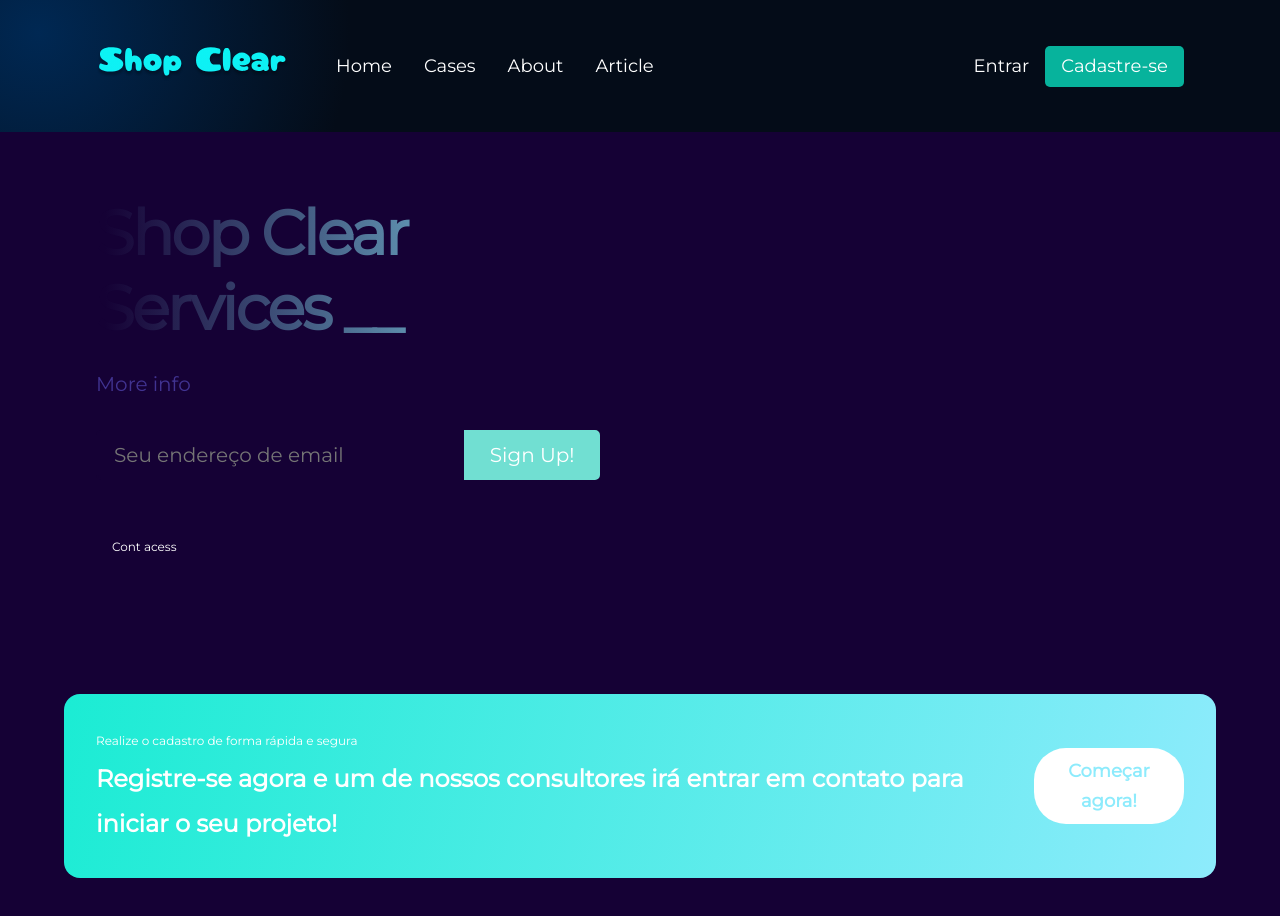
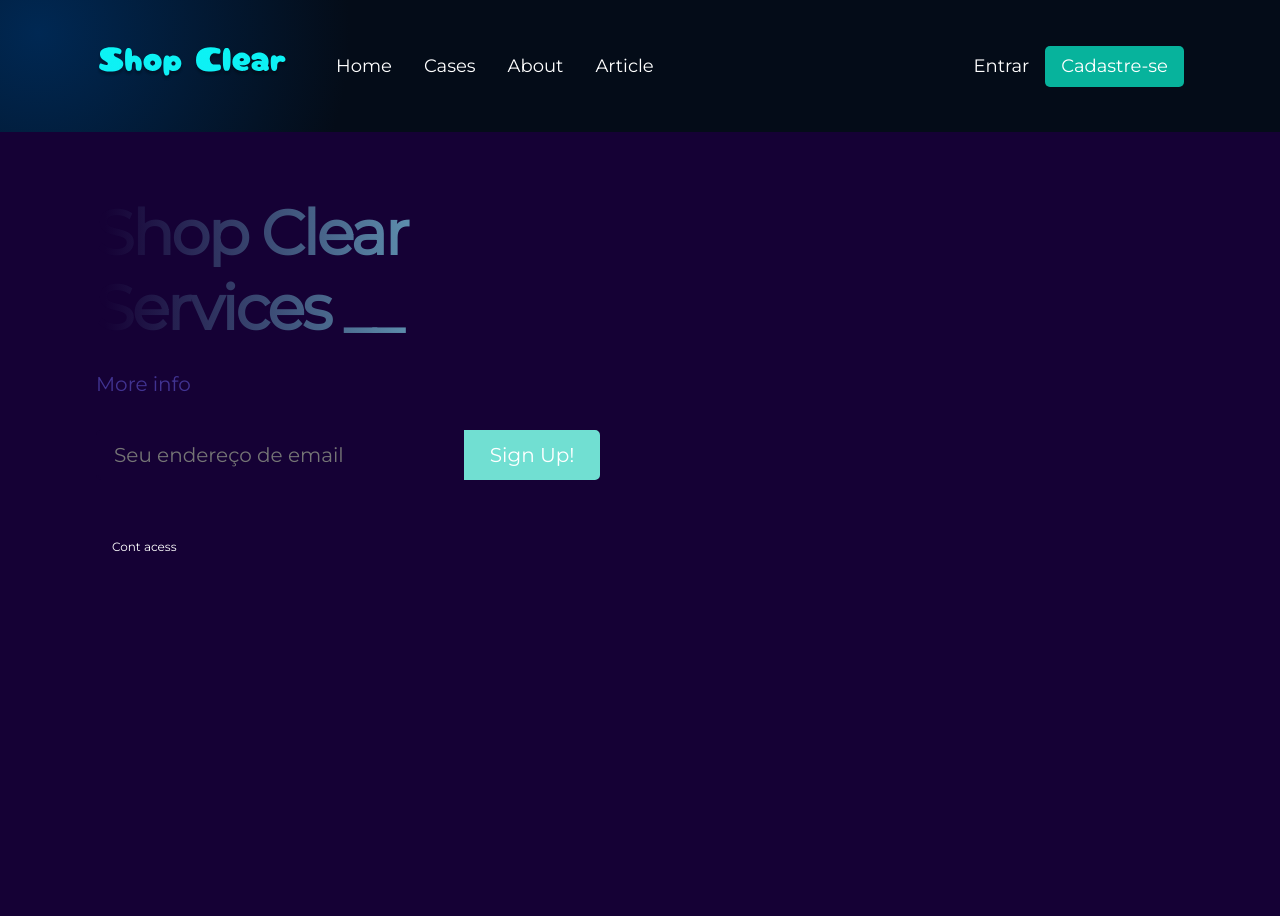
Before and after one commit to atonteus/shopclear-frontend, a React (Create React App) app in the folder shopclear-front/: page / in a window 1280 px wide. Shown: the top 916 px of the page. After the commit the page ends 800 px from the top, so only its background shows below. Built offline with nearby package versions, Linux system fonts and the light colour scheme.

Commit message:
Update App.js

```diff
--- a/shopclear-front/src/App.js
+++ b/shopclear-front/src/App.js
@@ -13,7 +13,7 @@ const App = () => (
       <Header/>
       {/* <Article/> */}
       {/* <Footer/> */}
-      <Signup/>
+
       </div>
   );
 
```
